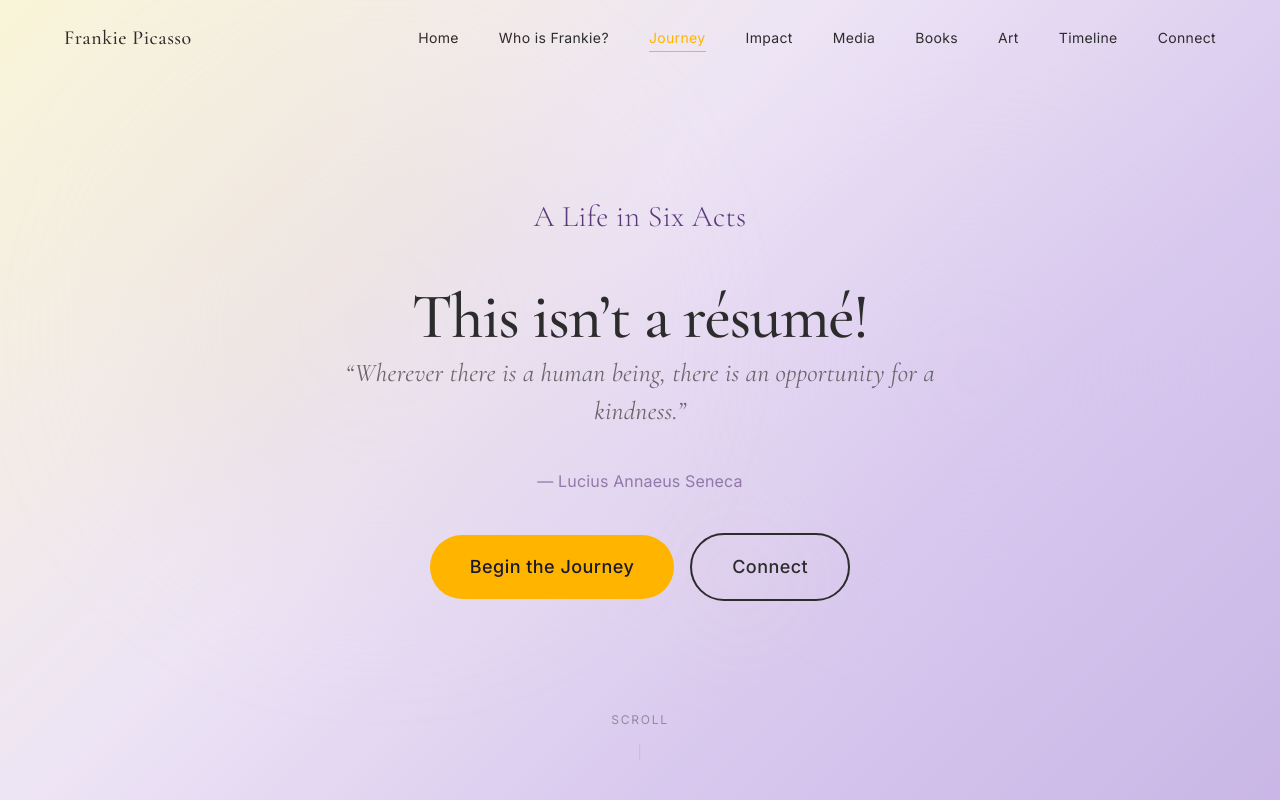
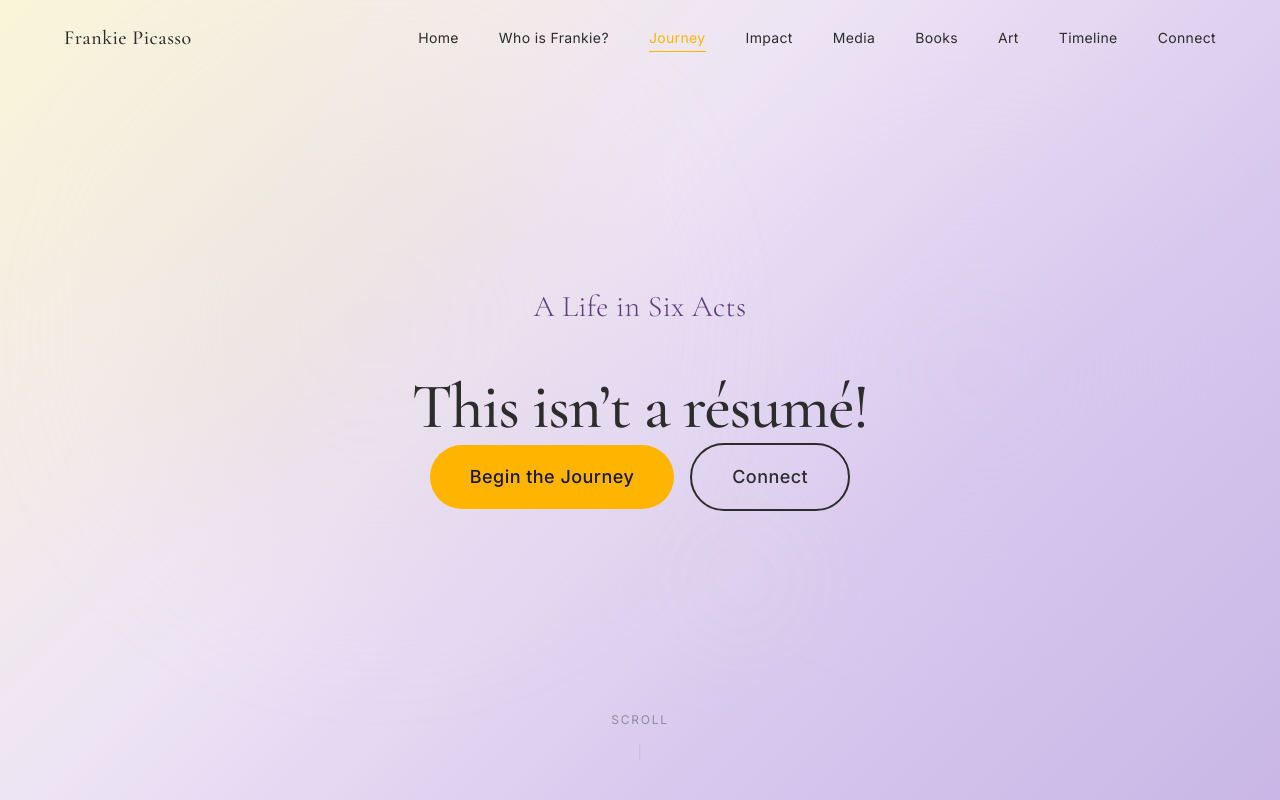
Before and after one commit to rakeshmaity271/frankie-picasso, a React (Vite) app: page / in a window 1280 px wide. Shown: the top 800 px of the page. Built offline with nearby package versions, Linux system fonts and the light colour scheme.

Commit message:
fix(hero): remove Seneca quote — also part of Frankie's email signature, not website content

```diff
--- a/src/components/hero/HeroExperience.jsx
+++ b/src/components/hero/HeroExperience.jsx
@@ -79,27 +79,12 @@ export default function HeroExperience() {
           />
         </h1>
 
-        {/* Seneca Quote */}
-        <motion.div
-          className="mb-8 md:mb-10"
-          initial={{ opacity: 0, y: 20 }}
-          animate={{ opacity: 1, y: 0 }}
-          transition={{ delay: 1.0, duration: 0.8, ease: [0.22, 1, 0.36, 1] }}
-        >
-          <p className="font-serif italic text-[clamp(1.1rem,2.2vw,1.6rem)] leading-[1.5] text-[#4A4A4A]/80 max-w-[600px] mx-auto mb-2">
-            {hero.quote}
-          </p>
-          <p className="font-sans text-sm md:text-base tracking-[0.1em] text-[#5B3A7A]/60">
-            {hero.quoteAttribution}
-          </p>
-        </motion.div>
-
         {/* CTA Buttons */}
         <motion.div
           className="flex flex-col sm:flex-row items-center justify-center gap-4"
           initial={{ opacity: 0, y: 20 }}
           animate={{ opacity: 1, y: 0 }}
-          transition={{ delay: 1.5, duration: 0.8, ease: [0.22, 1, 0.36, 1] }}
+          transition={{ delay: 1.0, duration: 0.8, ease: [0.22, 1, 0.36, 1] }}
         >
           <MagneticButton
             onClick={() => scrollToSection('where-belief-began')}
```
